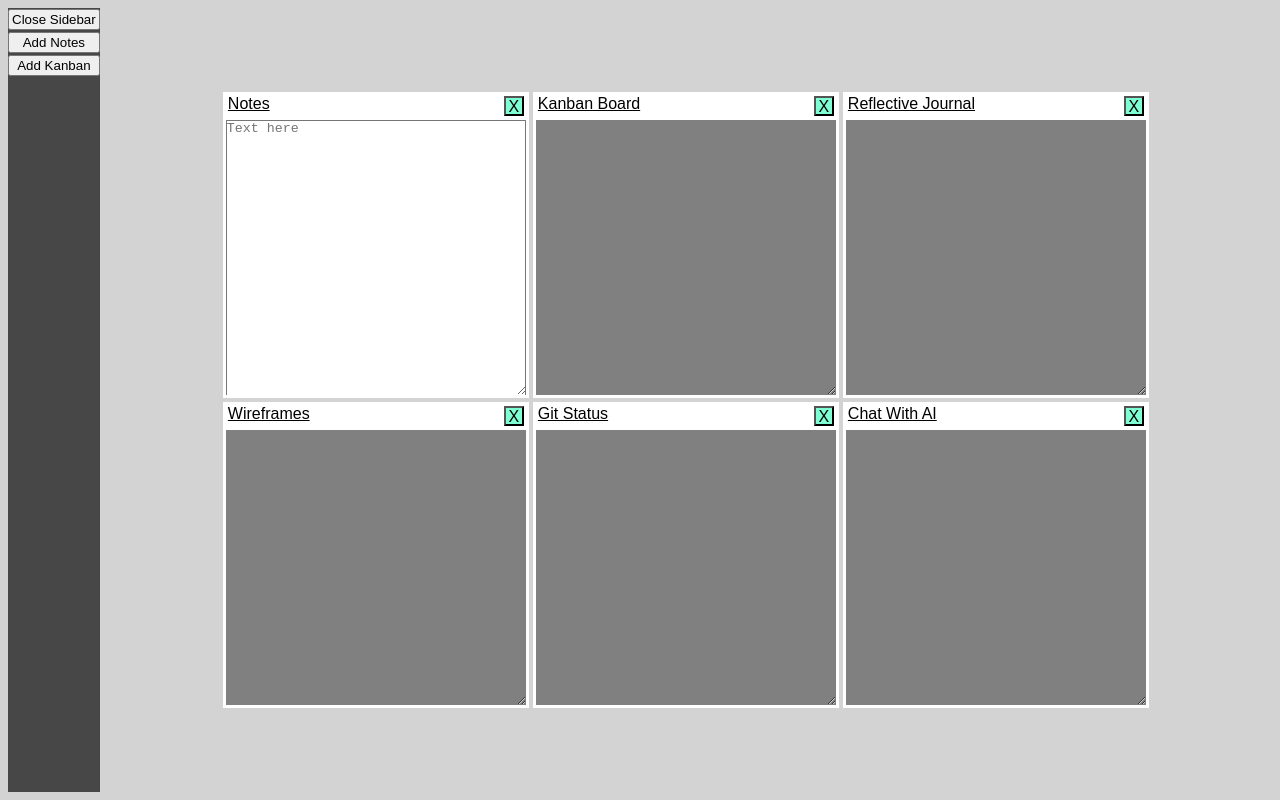
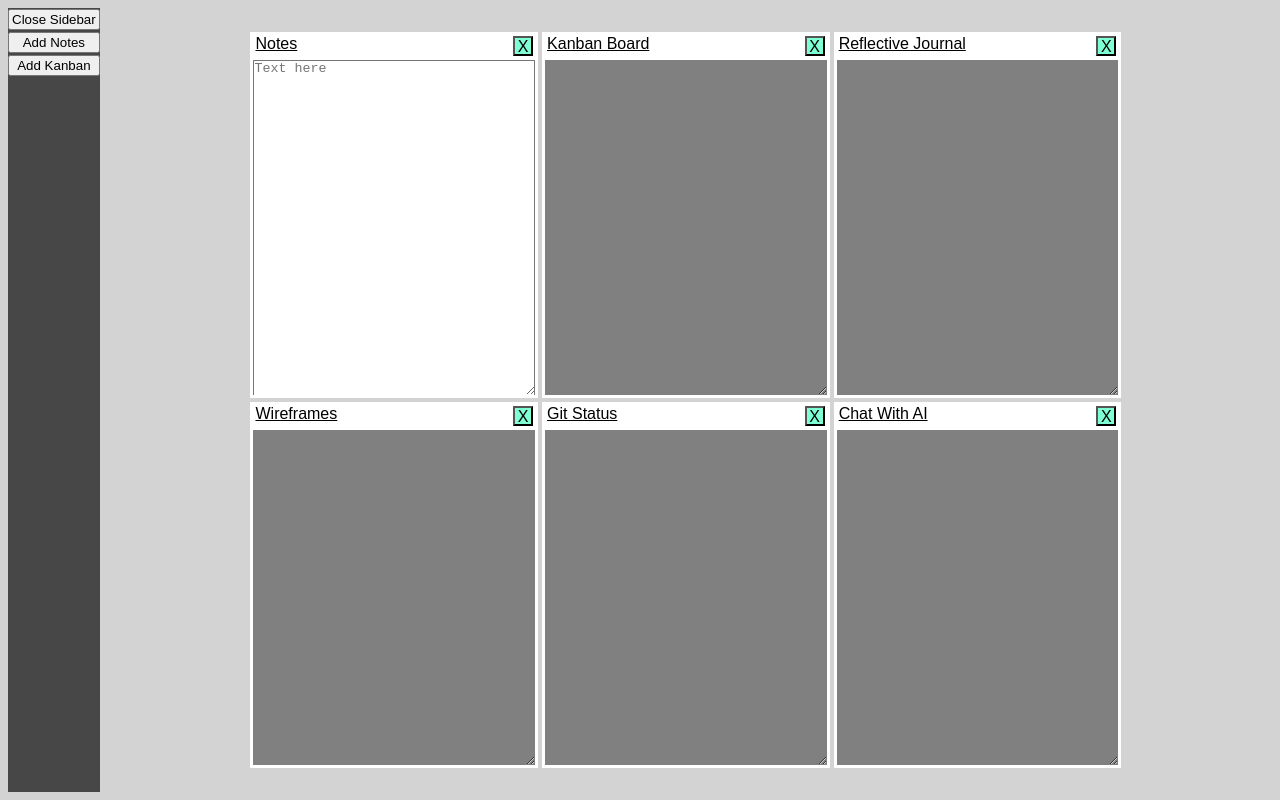
Before and after one commit to J-Wll/dev-companion, a React (Create React App) app: page / in a window 1280 px wide. Built offline with nearby package versions, Linux system fonts and the light colour scheme.

Commit message:
Changed default module sizes

```diff
--- a/src/App.css
+++ b/src/App.css
@@ -32,13 +32,15 @@ body{
   resize: both;
   overflow: auto;
   min-width: fit-content;
-  width: 300px;
+  /* width: 300px; */
   max-width: 90%;
   margin: 2px;
   background-color: grey;
   border: 3px solid white;
   min-height: 100px;
-  height: 300px;
+  /* height: 300px; */
+  width: 22vw;
+  height: 45vh;
 }
 
 .module-title{
--- a/src/Sidebar.js
+++ b/src/Sidebar.js
@@ -3,6 +3,8 @@ import "./Sidebar.css"
 
 export default function Sidebar() {
     return (
+        // these buttons could check how many in row, if already 3 create new row, else add to existing row
+
         <div className="Sidebar">
             <button>Close Sidebar</button>
             <button>Add Notes</button>
```
